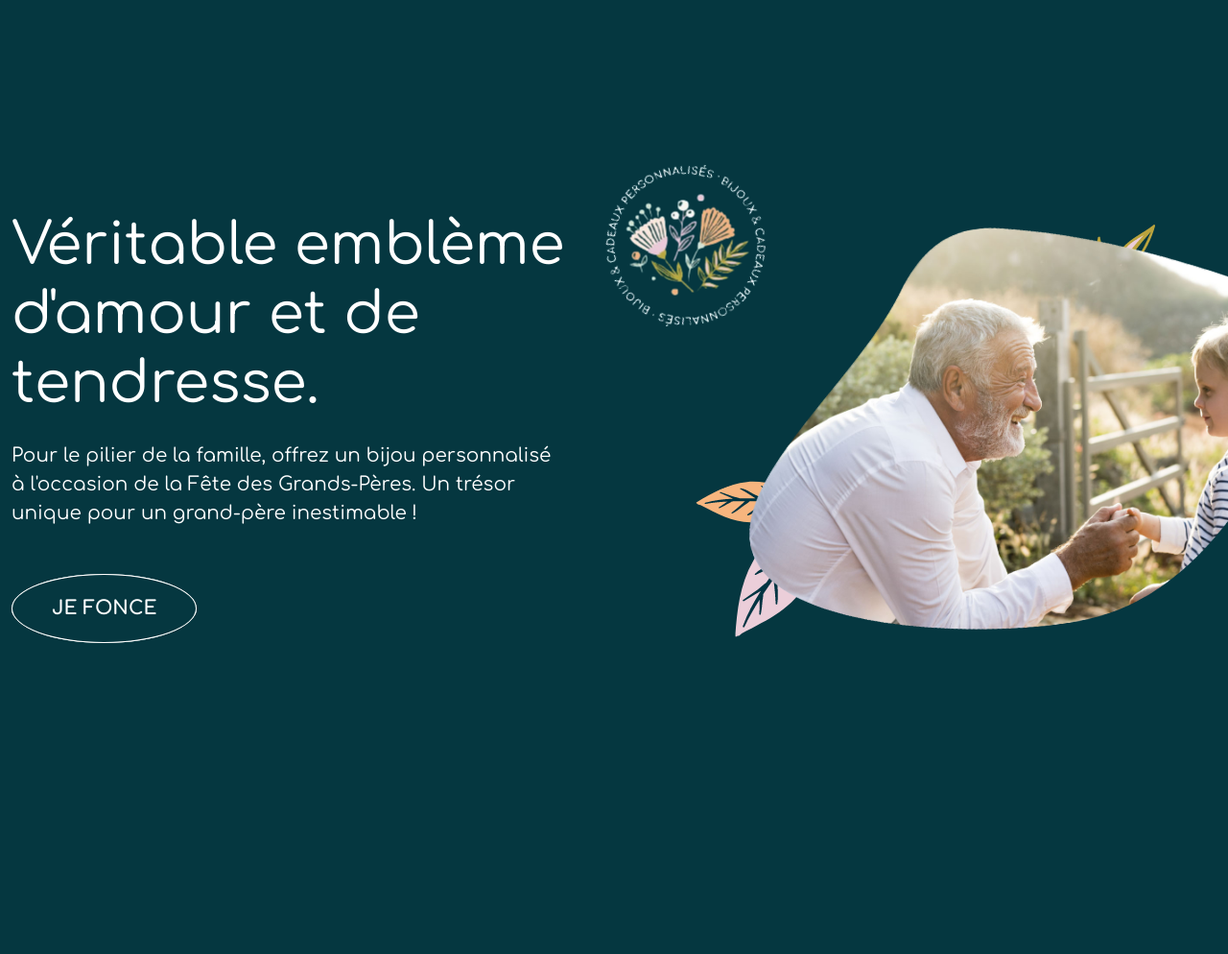
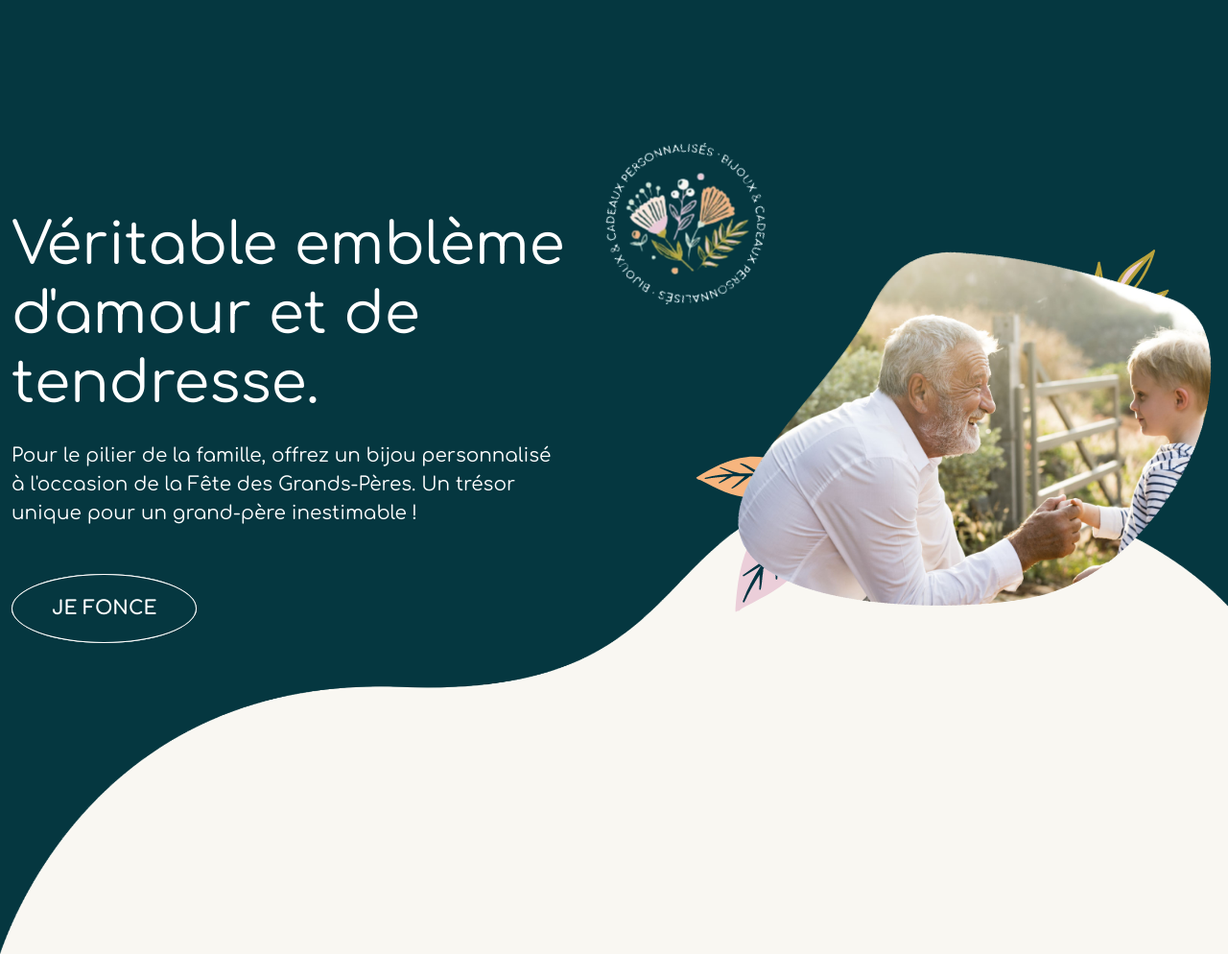
Before and after one commit to nayem1145/Animated-Slider, a plain HTML site: page index.html in a window 1280 px wide. Shown: the top 994 px of the page at 96% size. Drawn offline with Linux system fonts and the light colour scheme.

Commit message:
Add files via upload

```diff
--- a/css/style.css
+++ b/css/style.css
@@ -80,6 +80,10 @@ a {
     overflow: hidden;
     transition: 0.5s;
     transition-delay: 1s;
+}
+
+.mt_hero_slider.tablet_view {
+    display: none;
 }
 
 .mt_hero_slider .number_0 {
@@ -297,7 +301,7 @@ a {
 
 /****** slider background animation ********/
 .mt_hero_slider .slick-active .number_0 {
-    /* animation: 2s background_animation_0 linear; */
+
 }
 .mt_hero_slider .slick-active .number_1 {
     animation: 2s background_animation_1 linear;
@@ -508,9 +512,6 @@ a {
     100% {
         transform: rotate(-8deg);
     }
-    /* 100% {
-        transform: rotate(4deg);
-    } */
 }
 @keyframes mask_animation_1 {
     0% {
@@ -531,9 +532,6 @@ a {
     100% {
         transform: rotate(8deg);
     }
-    /* 100% {
-        transform: rotate(-4deg);
-    } */
 }
 @keyframes mask_animation_reverse_1 {
     0% {
@@ -662,6 +660,12 @@ a {
 }
 
 @media (max-width: 1450px) {
+    .mt_hero_slider.desktop_view {
+        display: none;
+    }
+    .mt_hero_slider.tablet_view {
+        display: block;
+    }
     .mt_hero_slider .mt_hero_slide_single {
         min-height: auto;
     }
@@ -674,6 +678,17 @@ a {
     .mt_hero_content p {
         max-width: 570px;
     }
+
+
+    .mt_hero_images {
+        width: calc(100% + 160px);
+    }
+
+    .mt_hero_slide_single {
+        padding-bottom: 330px;
+        background-size: calc(100% + 20px) 500px !important;
+    }
+
 }
 
 @media (max-width: 1200px) {
--- a/index.html
+++ b/index.html
@@ -12,7 +12,8 @@
 <body>
 
     <!--hero section start-->
-    <div class="mt_hero_slider position-relative">
+    <div class="mt_hero_slider position-relative desktop_view">
+        <div class="mt_single_slide">
             <div class="mt_hero_slide_single position-relative z-1 number_0" data-background="images/bg-shape.png">
                 <span class="mobile_overlay" data-background="images/hero-1.png"></span>
                 <div class="mt_text_shape position-absolute">
@@ -41,6 +42,8 @@
                     </div>
                 </div>
             </div>
+        </div>
+        <div class="mt_single_slide">
             <div class="mt_hero_slide_single position-relative z-1 number_1" data-background="images/bg-shape.png">
                 <span class="mobile_overlay" data-background="images/hero-1.png"></span>
                 <div class="mt_text_shape position-absolute">
@@ -69,7 +72,9 @@
                     </div>
                 </div>
             </div>
-        <div class="mt_hero_slide_single position-relative z-1 number_2" data-background="images/bg-shape.png">
+        </div>
+        <div class="mt_single_slide">
+            <div class="mt_hero_slide_single position-relative z-1 number_2" style="background-image: url(images/bg-shape.png)">
                 <span class="mobile_overlay" data-background="images/slide-2.jpg"></span>
                 <div class="mt_text_shape position-absolute">
                     <img src="images/text-shape.png" alt="text" class="img-fluid text_circle">
@@ -98,7 +103,46 @@
                 </div>
             </div>
         </div>
+    </div>
+    <!--desktop view end-->
+
+    <!--tablet & mobile view -->
+    <div class="mt_hero_slider position-relative tablet_view">
+        <div class="mt_single_slide">
+            <div class="mt_hero_slide_single position-relative z-1 number_0" data-background="images/bg-shape.png">
+                <span class="mobile_overlay" data-background="images/hero-1.png"></span>
+                <div class="mt_text_shape position-absolute">
+                    <img src="images/text-shape.png" alt="text" class="img-fluid text_circle">
+                    <img src="images/flower-shape.png" alt="text" class="img-fluid flower_center">
+                </div>
+                <div class="container-1600">
+                    <div class="row align-items-center g-4">
+                        <div class="col-xl-7 col-lg-6">
+                            <div class="mt_hero_content position-relative z-2">
+                                <h1 class="text-white mb-4 position-relative">Véritable emblème d'amour et de tendresse.</h1>
+                                <p class="text-white mb-5">Pour le pilier de la famille, offrez un bijou personnalisé à l'occasion de la Fête des Grands-Pères. Un trésor unique pour un grand-père inestimable !</p>
+                                <a href="#" class="template-btn primary-btn"><span>JE Fonce</span></a>
+                            </div>
+                        </div>
+                        <div class="col-xl-5 col-lg-6">
+                            <div class="position-relative z-1 mt_hero_right">
+                                <img src="images/leaf-1.png" alt="not found" class="leaf-1">
+                                <img src="images/leaf-2.png" alt="not found" class="leaf-2">
+                                <img src="images/leaf-3.png" alt="not found" class="leaf-3">
+                                <div class="mt_hero_images" data-mask="images/mask-1.png">
+                                    <img src="images/slide-1.jpg" class="img-fluid">
+                                </div>
+                            </div>
+                        </div>
+                    </div>
+                </div>
+            </div>
+        </div>
+    </div>
     <!--hero section end-->
+
+
+
 
 
     <script src="js/jquery.min.js"></script>
--- a/js/scripts.js
+++ b/js/scripts.js
@@ -1,10 +1,4 @@
 (function($){
-
-    /*
-        1. Data Background Function
-    */
-
-
     //1. Data Background Set
     $('[data-background]').each(function () {
         $(this).css('background-image', 'url(' + $(this).attr('data-background') + ')');
```
Lines whose indentation alone changed are shown as unchanged.
